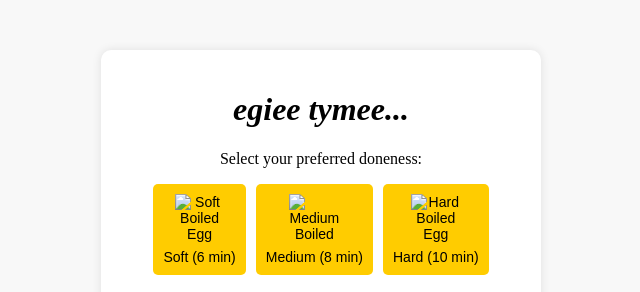
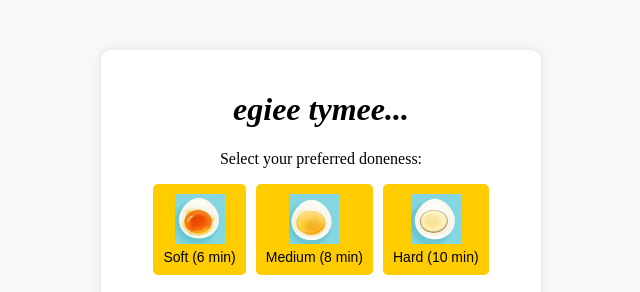
Before and after one commit to Anukrishna2004/website, a plain HTML site: page index.html in a window 1280 px wide. Shown: the top 292 px of the page, without its empty margins (319-959 px from the left). Drawn offline with Linux system fonts and the light colour scheme.

Commit message:
Update index.html

```diff
--- a/index.html
+++ b/index.html
@@ -14,15 +14,15 @@
 
         <div class="buttons">
             <button onclick="startTimer(6)">
-                <img src="/images/softegg.jpg" alt="Soft Boiled Egg">
+                <img src="softegg.jpg" alt="Soft Boiled Egg">
                 Soft (6 min)
             </button>
             <button onclick="startTimer(8)">
-                <img src="/images/mediumegg.jpg" alt="Medium Boiled Egg">
+                <img src="mediumegg.jpg" alt="Medium Boiled Egg">
                 Medium (8 min)
             </button>
             <button onclick="startTimer(10)">
-                <img src="/images/hardegg.jpg" alt="Hard Boiled Egg">
+                <img src="hardegg.jpg" alt="Hard Boiled Egg">
                 Hard (10 min)
             </button>
         </div>
```
